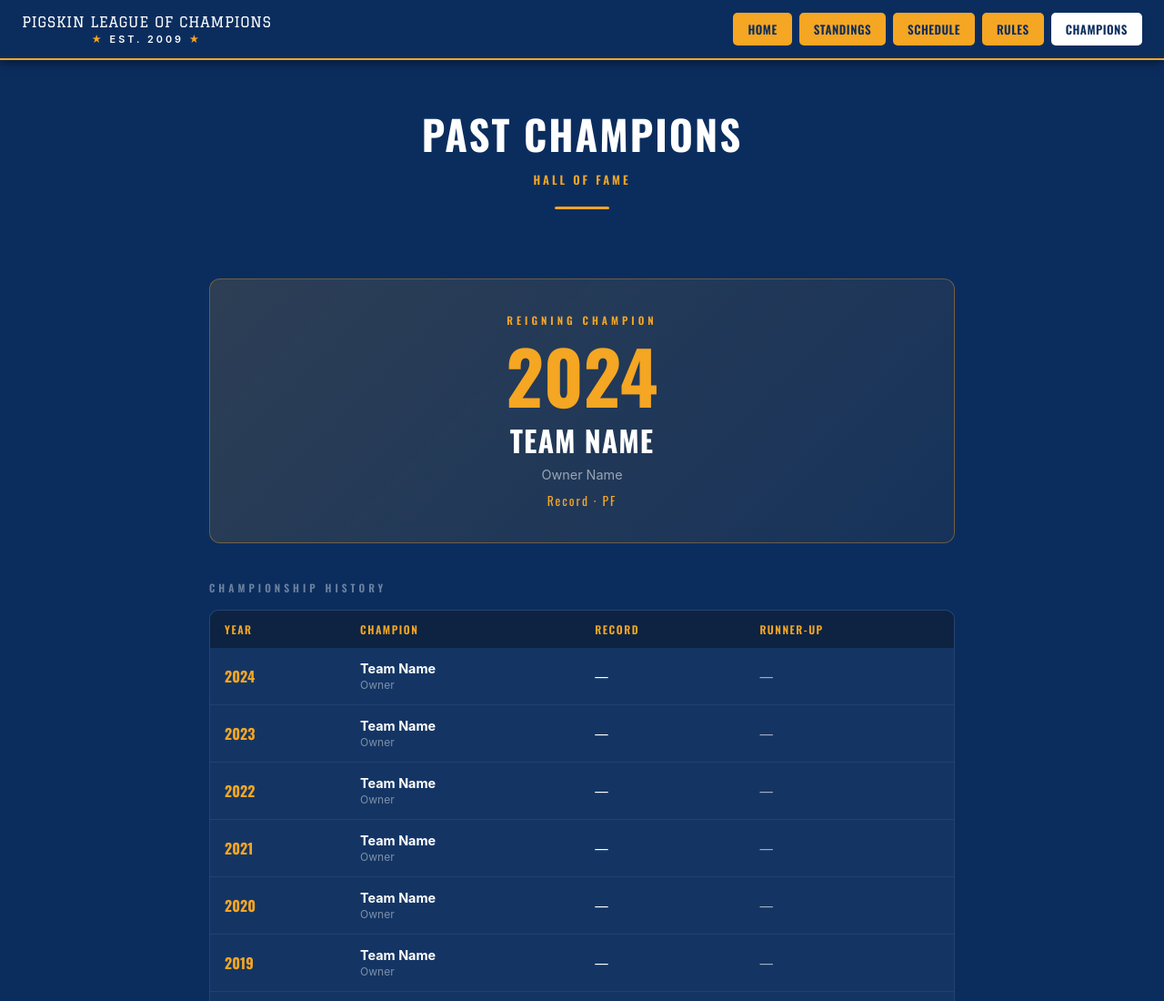
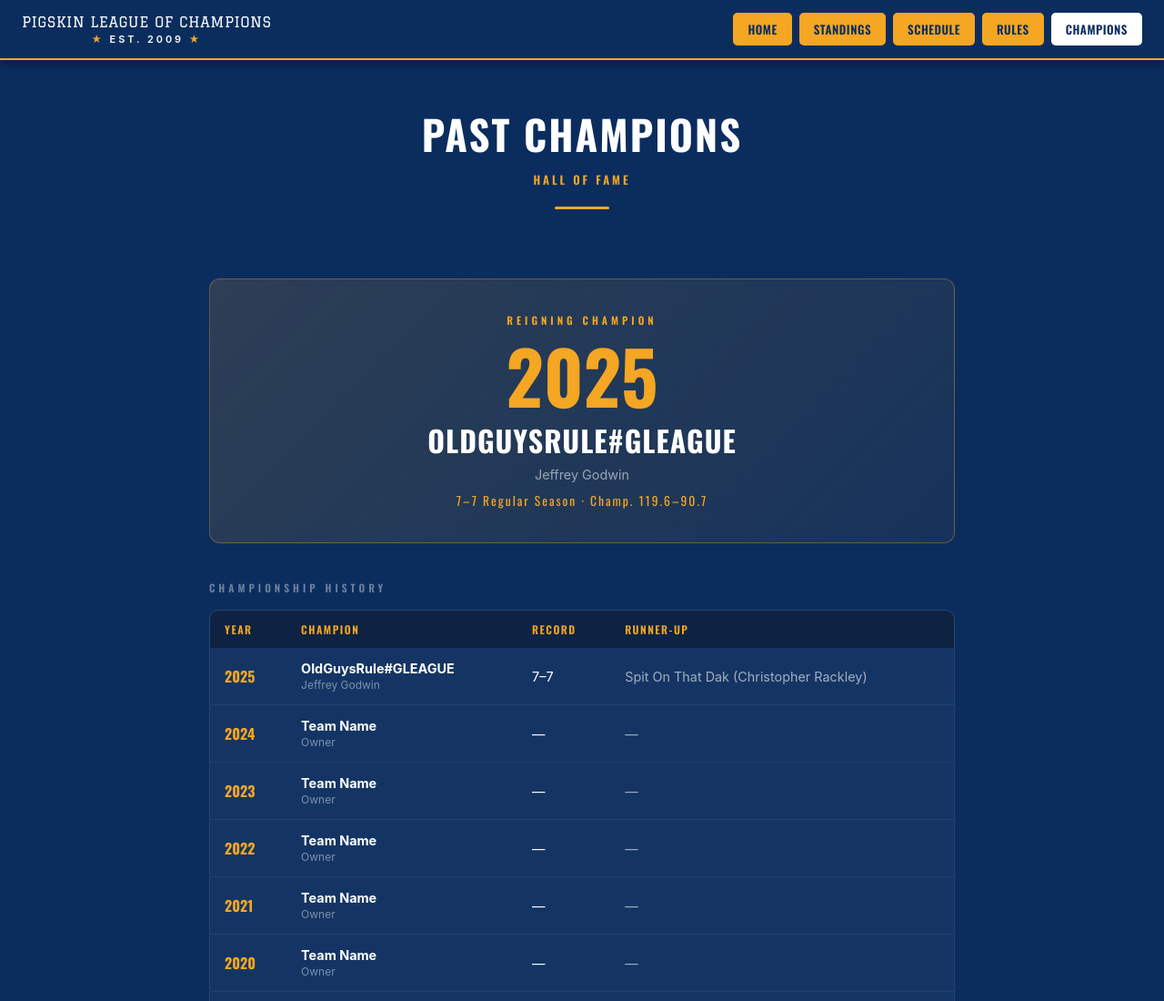
Before and after one commit to andrewnarellano/plc, a plain HTML site: page champions.html in a window 1280 px wide. Shown: the top 1100 px of the page at 91% size. Drawn offline with nearby package versions, Linux system fonts and the light colour scheme.

Commit message:
Add 2025 champion: OldGuysRule#GLEAGUE (Jeffrey Godwin)

```diff
--- a/champions.html
+++ b/champions.html
@@ -277,10 +277,10 @@
   <!-- Most recent champion featured -->
   <div class="featured-champion">
     <div class="featured-label">Reigning Champion</div>
-    <div class="featured-year">2024</div>
-    <div class="featured-team">Team Name</div>
-    <div class="featured-owner">Owner Name</div>
-    <div class="featured-record">Record · PF</div>
+    <div class="featured-year">2025</div>
+    <div class="featured-team">OldGuysRule#GLEAGUE</div>
+    <div class="featured-owner">Jeffrey Godwin</div>
+    <div class="featured-record">7–7 Regular Season · Champ. 119.6–90.7</div>
   </div>
 
   <div class="history-label">Championship History</div>
@@ -296,6 +296,7 @@
         </tr>
       </thead>
       <tbody>
+        <tr><td class="year-cell">2025</td><td><div class="champ-name">OldGuysRule#GLEAGUE</div><div class="champ-owner">Jeffrey Godwin</div></td><td class="hide-sm">7–7</td><td class="hide-sm runner-up">Spit On That Dak (Christopher Rackley)</td></tr>
         <tr><td class="year-cell">2024</td><td><div class="champ-name">Team Name</div><div class="champ-owner">Owner</div></td><td class="hide-sm">—</td><td class="hide-sm runner-up">—</td></tr>
         <tr><td class="year-cell">2023</td><td><div class="champ-name">Team Name</div><div class="champ-owner">Owner</div></td><td class="hide-sm">—</td><td class="hide-sm runner-up">—</td></tr>
         <tr><td class="year-cell">2022</td><td><div class="champ-name">Team Name</div><div class="champ-owner">Owner</div></td><td class="hide-sm">—</td><td class="hide-sm runner-up">—</td></tr>
```
